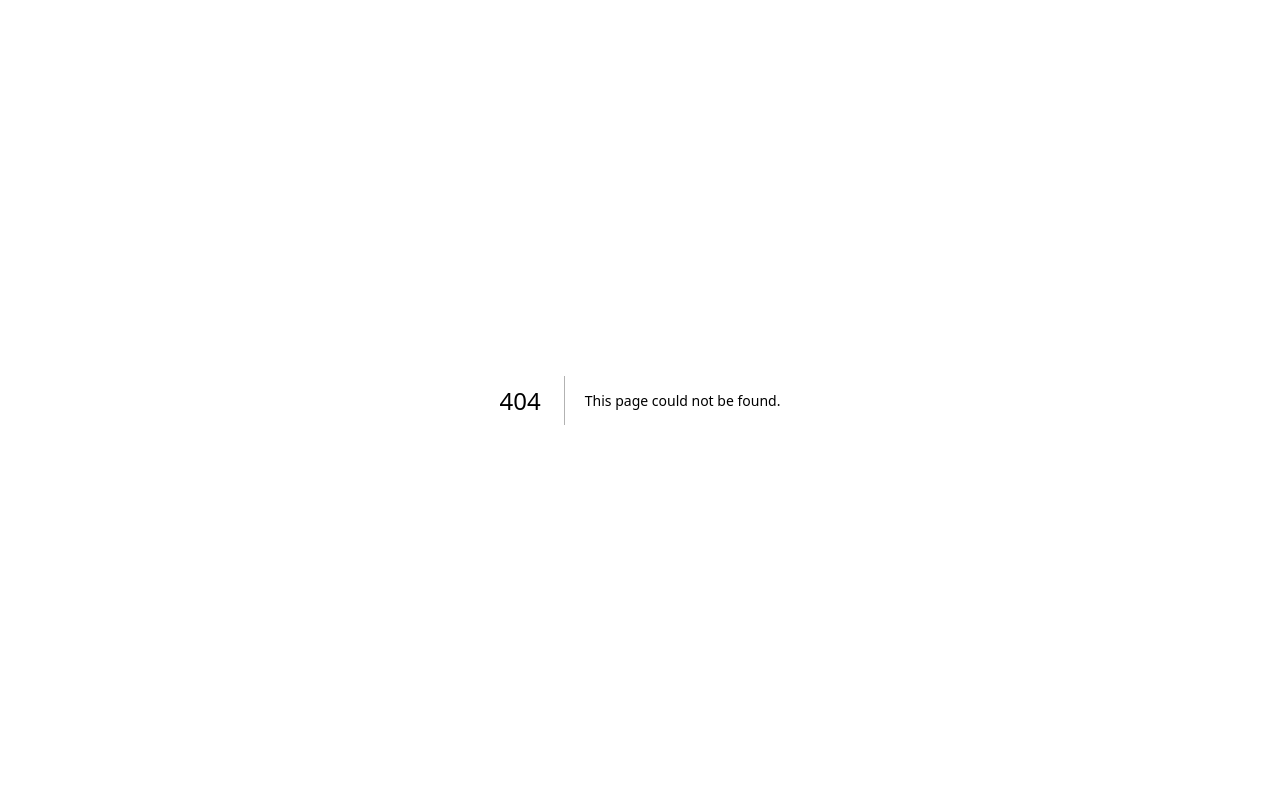
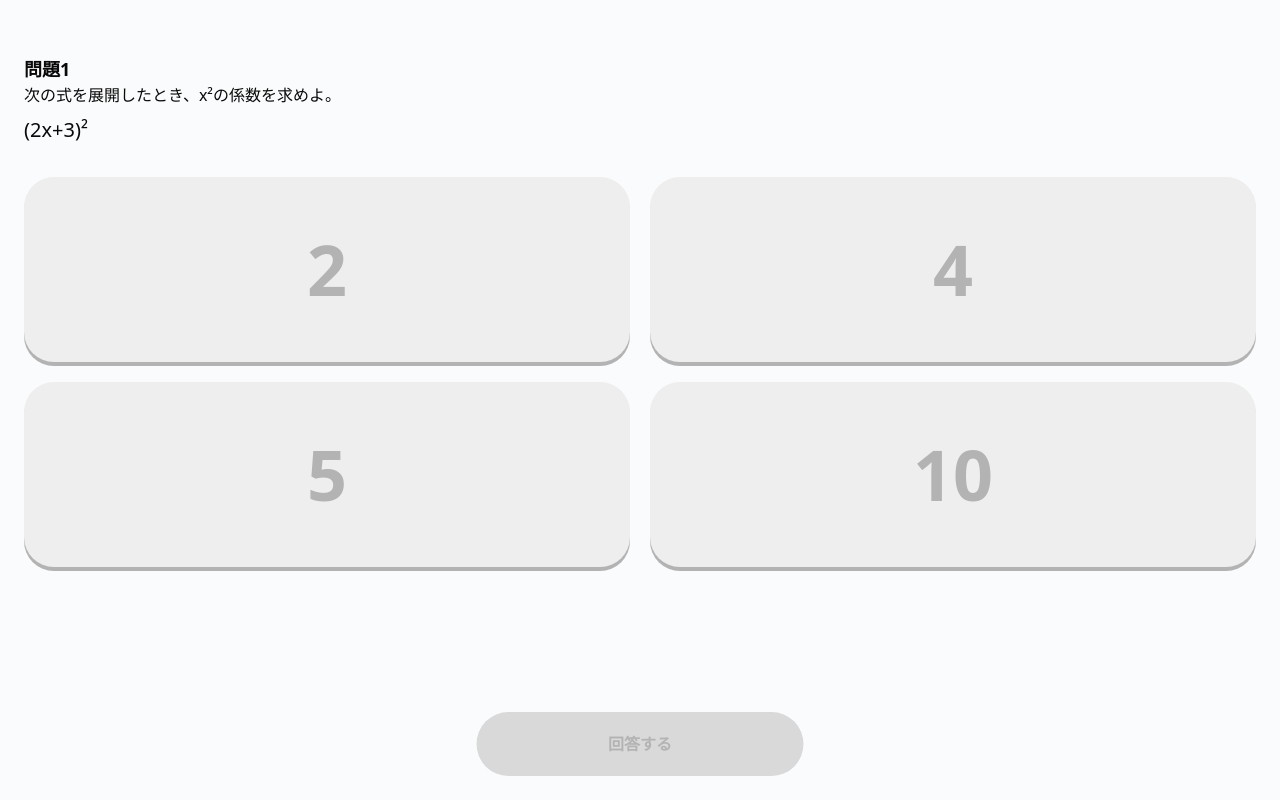
Before and after one commit to Etudia-Study/Etudia-app, a Next.js app: page /practice in a window 1280 px wide. Before the commit this address had no page. Built offline with nearby package versions, Linux system fonts and the light colour scheme.

Commit message:
回答ページ

```diff
--- a/app/home/page.tsx
+++ b/app/home/page.tsx
@@ -13,7 +13,7 @@ export default function HomePage() {
     <div className="min-h-screen bg-[#F7F9FC] px-6 py-10">
       {/* ロゴ */}
       <div className="flex justify-center mb-10">
-        <Image src="/etudia-logo.png" width={120} height={40} alt="Étudia" />
+        <Image src="/Etudia_yoko.png" width={120} height={40} alt="Étudia" />
       </div>
 
       {/* タイトル */}
--- /dev/null
+++ b/app/practice/page.tsx
@@ -0,0 +1,52 @@
+"use client";
+
+import { useState } from "react";
+import AnswerCard from "@/components/AnswerCard";
+
+const ANSWERS = ["2", "4", "5", "10"];
+const CORRECT_ANSWER = "4";
+
+export default function PracticePage() {
+  const [selected, setSelected] = useState<string | null>(null);
+  const [judged, setJudged] = useState(false);
+
+  return (
+    <main className="min-h-screen bg-[#FAFBFC] px-6 pt-14">
+      {/* 問題文 */}
+      <section className="mb-8">
+        <p className="text-[18px] font-bold">問題1</p>
+        <p>次の式を展開したとき、x²の係数を求めよ。</p>
+        <p className="mt-2 text-[20px]">(2x+3)²</p>
+      </section>
+
+      {/* 回答 */}
+      <section className="grid grid-cols-2 gap-5">
+        {ANSWERS.map((answer) => (
+          <AnswerCard
+            key={answer}
+            value={answer}
+            isSelected={selected === answer}
+            isCorrect={judged ? answer === CORRECT_ANSWER : null}
+            onClick={() => {
+              if (!judged) setSelected(answer);
+            }}
+          />
+        ))}
+      </section>
+
+      {/* 回答するボタン */}
+      <div className="fixed bottom-6 left-1/2 -translate-x-1/2 w-[327px]">
+        <button
+          disabled={!selected || judged}
+          onClick={() => setJudged(true)}
+          className={`
+            w-full h-[64px] rounded-full font-bold
+            ${selected ? "bg-black text-white" : "bg-[#D9D9D9] text-[#B3B3B3]"}
+          `}
+        >
+          回答する
+        </button>
+      </div>
+    </main>
+  );
+}
--- /dev/null
+++ b/components/AnswerCard.tsx
@@ -0,0 +1,38 @@
+type AnswerCardProps = {
+  value: string;
+  isSelected: boolean;
+  isCorrect: boolean | null;
+  onClick: () => void;
+};
+
+export default function AnswerCard({
+  value,
+  isSelected,
+  isCorrect,
+  onClick,
+}: AnswerCardProps) {
+  const base =
+    "flex items-center justify-center h-[185px] w-full rounded-[30px] text-[70px] font-bold transition";
+
+  const defaultStyle =
+    "bg-[#EEEEEE] text-[#B3B3B3] shadow-[0px_4px_0px_#B3B3B3]";
+
+  const selectedStyle = "bg-[#DDD] text-[#666] shadow-[0px_4px_0px_#999]";
+
+  const correctStyle =
+    "bg-[#D1FAE5] text-[#065F46] shadow-[0px_4px_0px_#10B981]";
+
+  const wrongStyle = "bg-[#FEE2E2] text-[#991B1B] shadow-[0px_4px_0px_#EF4444]";
+
+  let style = defaultStyle;
+
+  if (isCorrect === null && isSelected) style = selectedStyle;
+  if (isCorrect === true) style = correctStyle;
+  if (isCorrect === false && isSelected) style = wrongStyle;
+
+  return (
+    <button onClick={onClick} className={`${base} ${style}`}>
+      {value}
+    </button>
+  );
+}
```
